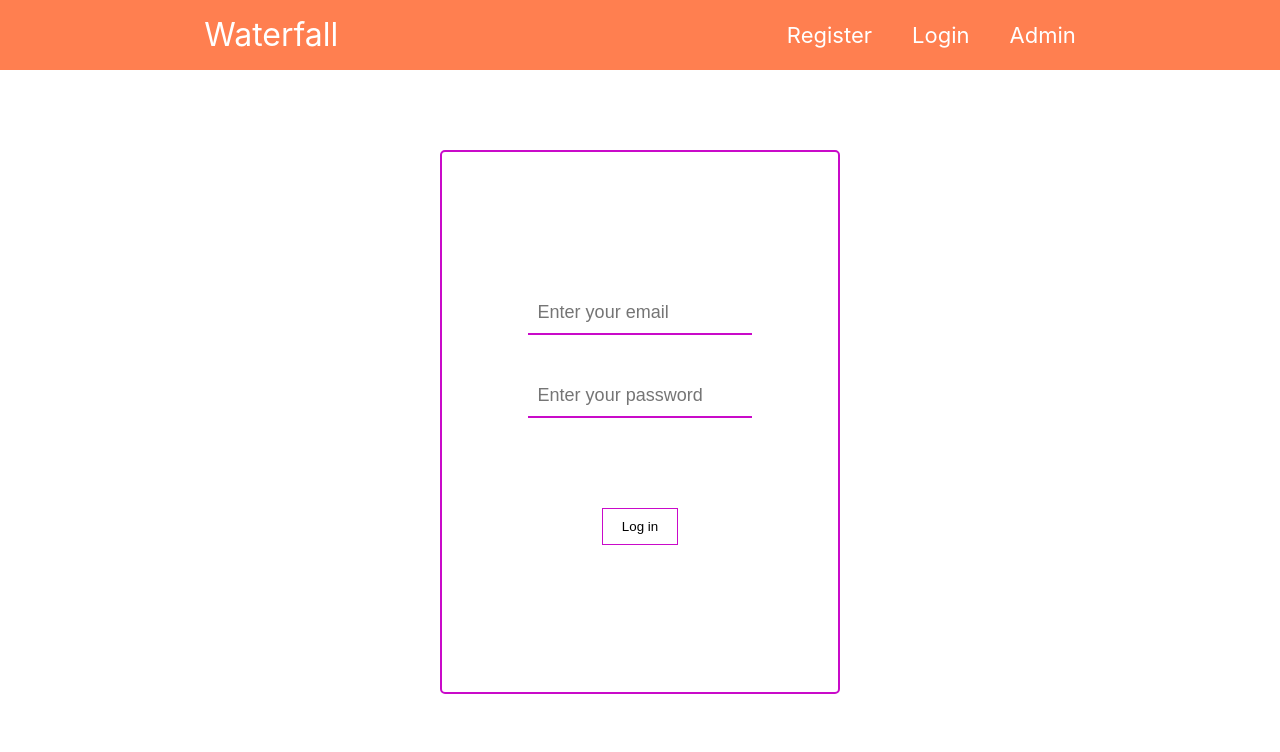
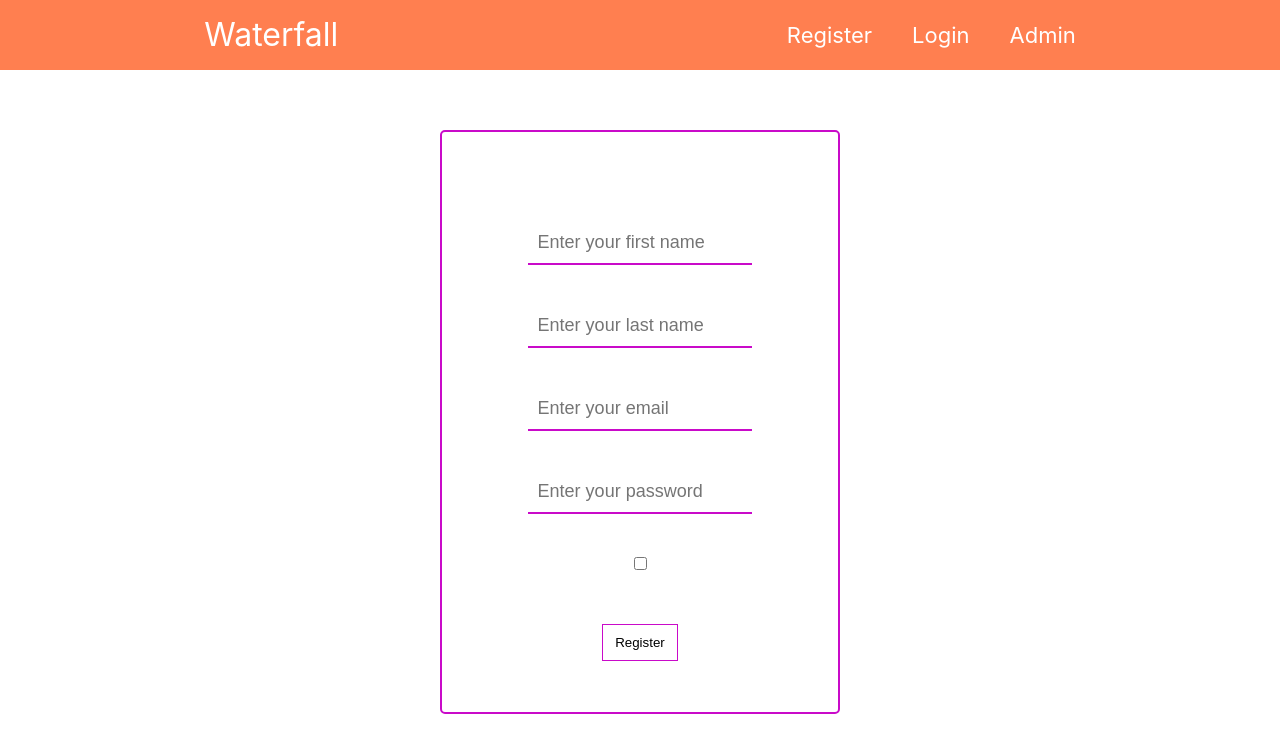
Before and after one commit to coderacheal/waterfall, a React app: page / in a window 1280 px wide. Built offline with nearby package versions, Linux system fonts and the light colour scheme.

Commit message:
Update read me

```diff
--- a/src/components/App.js
+++ b/src/components/App.js
@@ -3,6 +3,7 @@ import NavBar from './NavBar';
 import MainPage from './MainPage';
 import AssignTask from './AssignTask';
 import Login from './Login';
+import Register from './Register';
 
 function App() {
   return (
@@ -10,7 +11,8 @@ function App() {
       <NavBar />
       {/* <MainPage /> */}
       {/* <AssignTask /> */}
-      <Login />
+      {/* <Login /> */}
+      <Register />
     </div>
   );
 }
--- a/src/components/Register.jsx
+++ b/src/components/Register.jsx
@@ -0,0 +1,18 @@
+import React from 'react'
+
+const Register = () => {
+  return (
+    <div className='registerDiv'>
+      <form action="" className='registration-form'>
+        <input type="text" placeholder='Enter your first name' className='registration-inputs'/><br />
+        <input type="text" placeholder='Enter your last name' className='registration-inputs'/><br />
+        <input type="email" placeholder='Enter your email' className='registration-inputs'/><br />
+        <input type="text" placeholder='Enter your password' className='registration-inputs'/><br />
+        <input type="checkbox" value={'I agree to our license and policies?'}/><br />
+        <button className='submit-registration-credentials'>Register</button>
+      </form>
+    </div>
+  )
+}
+
+export default Register
--- a/src/styles/index.css
+++ b/src/styles/index.css
@@ -6,6 +6,7 @@
 @import 'done.css';
 @import 'assign_task.css';
 @import 'login.css';
+@import 'register.css';
 
 body {
   margin: 0;
--- /dev/null
+++ b/src/styles/register.css
@@ -0,0 +1,35 @@
+.registerDiv {
+  border: 2px solid rgb(201, 10, 201);
+  width: 20%;
+  padding: 70px;
+  margin: auto;
+  border-radius: 5px;
+  vertical-align: center;
+  margin-top: 60px;
+  background-color: white;
+  height: 55vh;
+  }
+
+.registration-form {
+  margin-top: 20px;
+}
+
+.registration-inputs {
+  padding: 10px;
+  margin-bottom: 40px;
+  width: 80%;
+  outline: none;
+  border: 0;
+  border-bottom: 2px solid rgb(201, 10, 201);
+  font-size: 18px;
+}
+
+.submit-registration-credentials {
+  padding: 10px;
+  background-color: none;
+  border: 1px solid rgb(201, 10, 201);
+  width: 30%;
+  background-color: white;
+  margin-top: 50px;
+  cursor: pointer;
+}
```
Also changed, not shown: README.md, src/components/Welcome.jsx (added).
